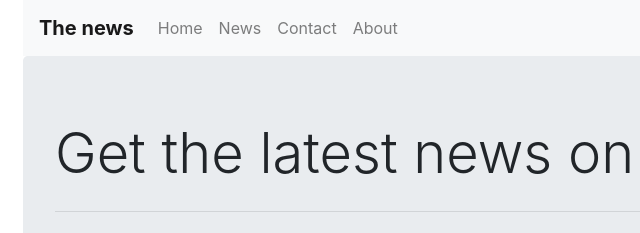
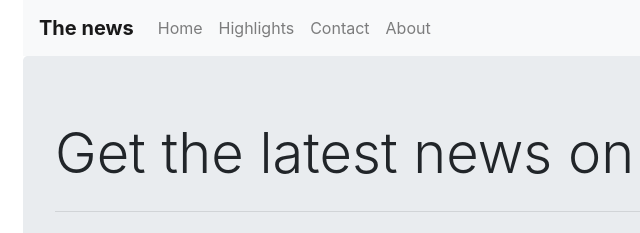
Before and after one commit to shavgithub/togithub, a plain HTML site: page index.html in a window 1280 px wide. Shown: the top 233 px of the page, 62-702 px from the left. Drawn offline with nearby package versions, Linux system fonts and the light colour scheme.

Commit message:
change made to this file

```diff
--- a/index.html
+++ b/index.html
@@ -22,7 +22,7 @@
       <div class="collapse navbar-collapse" id="newMenu">
         <div class="navbar-nav">
           <a class="nav-item nav-link" href="file:///C:/Users/Shavkat%20Khamdamov/Desktop/Boot%20strap/index.html">Home</a>
-          <a class="nav-item nav-link" href="#">News</a>
+          <a class="nav-item nav-link" href="#">Highlights</a>
           <a class="nav-item nav-link" href="#">Contact</a>
           <a class="nav-item nav-link" href="#">About</a>
       </div>
```
